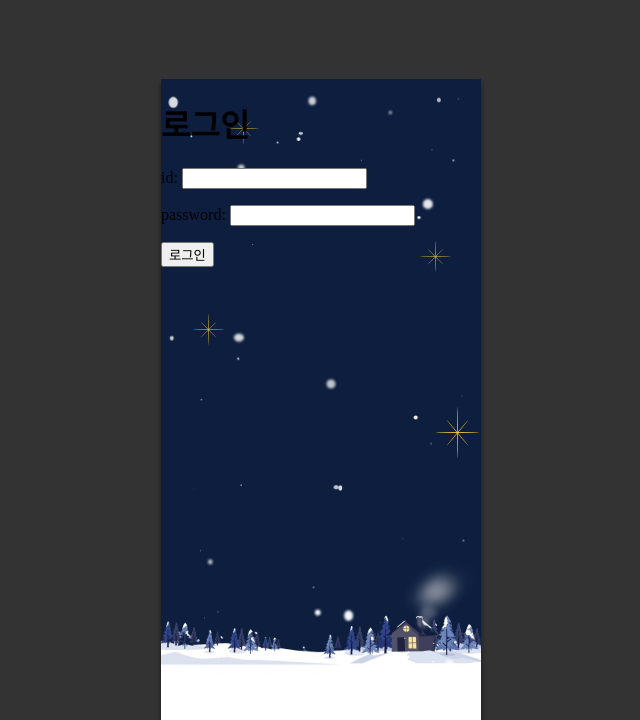
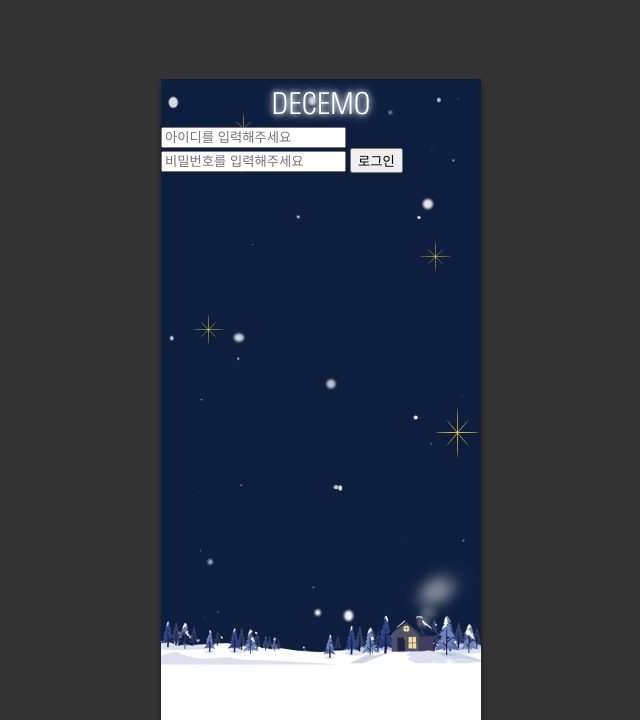
Before and after one commit to 2024-LINE4THON/DECEMO, a Django app: page /account/login/ in a window 1280 px wide. Shown: the top 720 px of the page, without its empty margins (319-959 px from the left). Run offline with Django 5.2, Linux system fonts and the light colour scheme.

Commit message:
FEAT: login html 페이지

```diff
--- a/account/templates/login.html
+++ b/account/templates/login.html
@@ -1,22 +1,29 @@
-{% extends 'base.html' %}
-{% load static %}
+{% extends 'base.html' %} {% load static %} {% block title %}로그인{% endblock %} {% block content %}
+<link rel="stylesheet" href="{% static 'css/login.css' %}" />
+<div class="container">
+  <header>
+    <div class="logo-div">
+      <img src="{% static 'assets/img/logo.png' %}" />
+    </div>
+  </header>
 
-{% block title %}로그인{% endblock %}
+  <div>
+    <form method="POST">
+      {% csrf_token %}
+      <input id="id_username" name="username" type="text" placeholder="아이디를 입력해주세요" maxlength="20" required />
+      <input id="id_password" name="password" type="password" placeholder="비밀번호를 입력해주세요" maxlength="20" required />
+      <button type="submit" class="button">로그인</button>
+    </form>
+  </div>
 
-{% block content %}
-<div class="container">
-    <h1>로그인</h1>
-    <form method="POST">
-        {% csrf_token %}
-        {{ form.as_p }}
-        <button type="submit" class="button">로그인</button>
-    </form>
-    <!-- <div style="color: red; margin-top: 10px;">
+  <!-- <div style="color: red; margin-top: 10px;">
         {% for field in form %}
             {% for error in field.errors %}
                 <p>{{ error }}</p>
             {% endfor %}
         {% endfor %}
     </div> -->
+
+  <!-- front  -->
 </div>
 {% endblock %}
--- /dev/null
+++ b/static/css/login.css
@@ -0,0 +1,18 @@
+header {
+  display: flex;
+  justify-content: center;
+  align-items: center;
+}
+
+.logo-div {
+  width: 120px;
+  height: 48px;
+  overflow: hidden;
+  margin: 0 auto;
+}
+
+.logo-div img {
+  width: 100%;
+  height: 100%;
+  object-fit: contain;
+}
--- a/templates/base.html
+++ b/templates/base.html
@@ -2,15 +2,15 @@
 <!DOCTYPE html>
 <html lang="ko">
   <head>
-    <meta charset="UTF-8">
-    <meta name="viewport" content="width=device-width, initial-scale=1.0">
+    <meta charset="UTF-8" />
+    <meta name="viewport" content="width=device-width, initial-scale=1.0" />
     <title>{% block title %}{% endblock %}</title>
 
     <!-- 공통 CSS -->
-    <link rel="stylesheet" href="{% static 'css/base.css' %}">
-    <link rel="stylesheet" href="{% static 'css/animations/snow.css' %}">
-    <link rel="stylesheet" href="{% static 'css/animations/smoke.css' %}">
-    <link rel="stylesheet" href="{% static 'css/navbar.css' %}">
+    <link rel="stylesheet" href="{% static 'css/base.css' %}" />
+    <link rel="stylesheet" href="{% static 'css/animations/snow.css' %}" />
+    <link rel="stylesheet" href="{% static 'css/animations/smoke.css' %}" />
+    <link rel="stylesheet" href="{% static 'css/navbar.css' %}" />
     {% block extra_css %}{% endblock %}
   </head>
   <body>
@@ -33,11 +33,7 @@
       </div>
 
       <!-- 실제 콘텐츠 -->
-        <div class="content-container">
-            {% block content %}
-            {% endblock %}
-        </div>
-
+      <div class="content-container">{% block content %} {% endblock %}</div>
     </div>
     <!-- <div class="nav-box">
         <div class="icon-box">
@@ -57,18 +53,20 @@
     <!-- {% include 'navbar.html' %} -->
     <!-- {% endif %} -->
 
-    <script>    document.addEventListener('DOMContentLoaded', function() {
-        const snowContainer = document.getElementById('snow');
-        const flakeCount = 10000;  // 눈송이 수
+    <script>
+      document.addEventListener("DOMContentLoaded", function () {
+        const snowContainer = document.getElementById("snow");
+        const flakeCount = 10000; // 눈송이 수
 
         if (snowContainer) {
           for (let i = 0; i < flakeCount; i++) {
-                const flake = document.createElement('div');
-                flake.className = 'flake';
+            const flake = document.createElement("div");
+            flake.className = "flake";
             snowContainer.appendChild(flake);
           }
         }
-    });</script>
+      });
+    </script>
     {% block extra_js %}{% endblock %}
   </body>
 </html>
```
Also changed, not shown: account/templates/home.html (+4 -3 lines), account/templates/signup.html (+20 -27 lines), static/assets/img/logo.png (added). Lines whose indentation alone changed are shown as unchanged.
